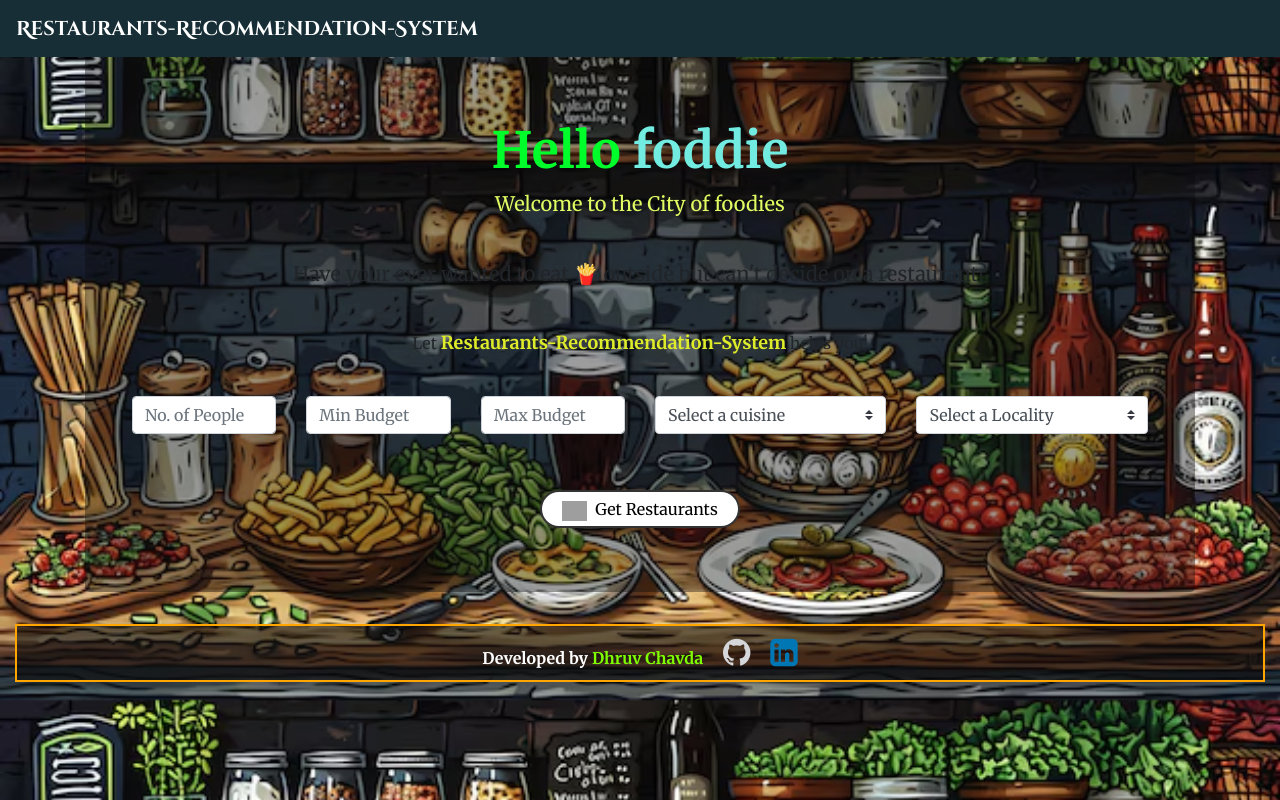
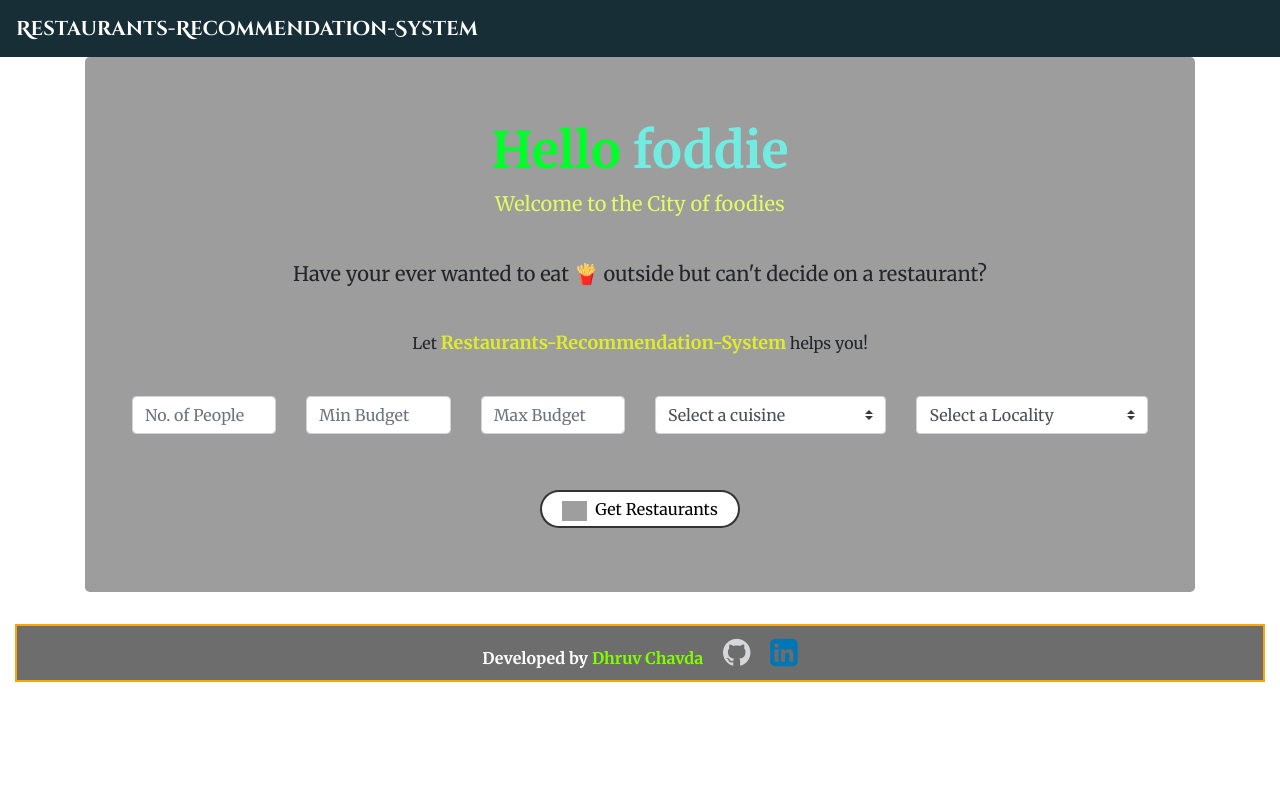
Before and after one commit to Chavdadhruv/restaurant, a Python web app: template templates/home.html in a window 1280 px wide. Run offline with Jinja, Linux system fonts and the light colour scheme; the template is opened without the code that fills it: most values are stand-ins (such as "Sample title", 1, 10 or a date in 2020); some libraries are stand-ins or nearby versions; grey boxes are pictures that could not be loaded.

```diff
--- a/static/search.css
+++ b/static/search.css
@@ -1,6 +1,6 @@
 body {
     font-family: 'Merriweather', serif !important;
-    background-image: url('back3.avif');
+    /* background-image: url('back3.avif'); */
     background-position: center;
     background-size: cover; /* Makes the background image cover the entire area */
 }
```
